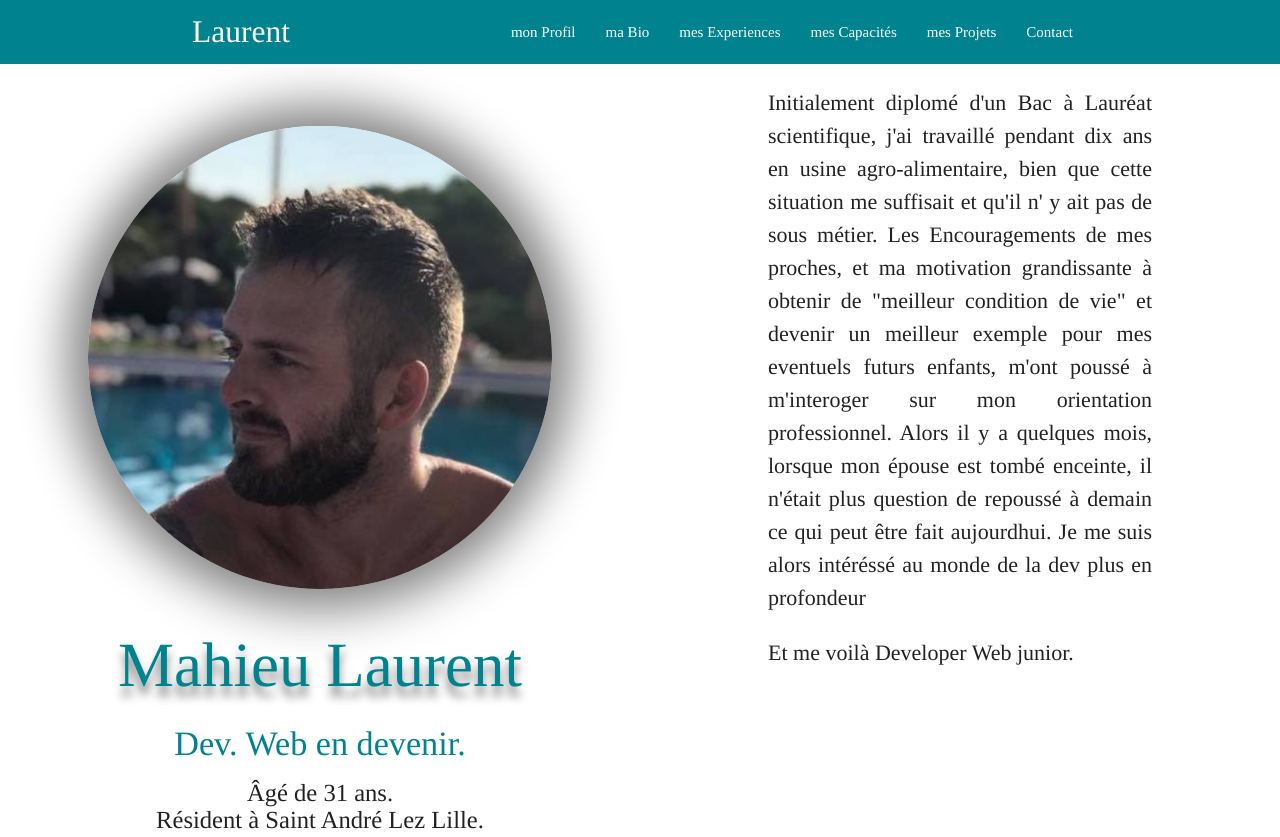
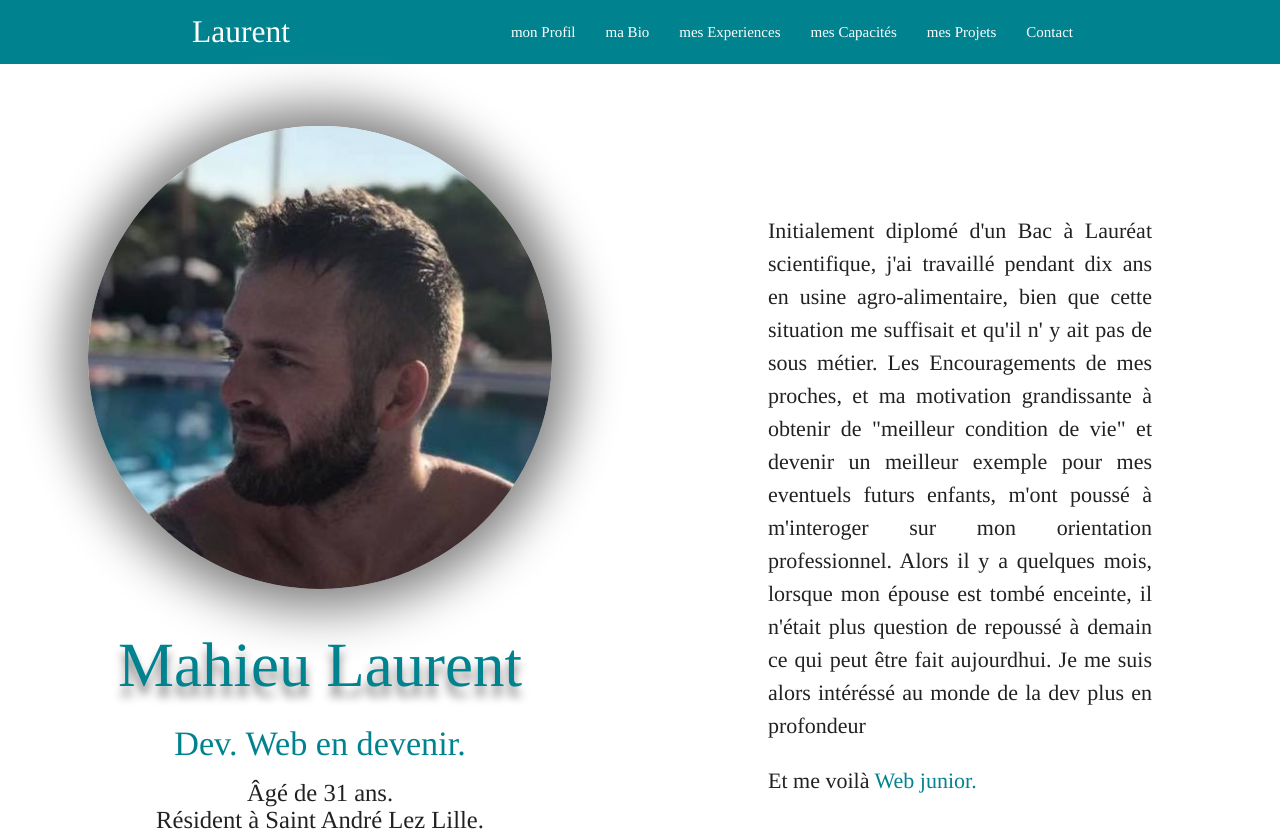
Before and after one commit to laurentmahieu/cv-html, a plain HTML site: page index.html in a window 1280 px wide. Shown: the top 837 px of the page. Drawn offline with nearby package versions, Linux system fonts and the light colour scheme; files whose address does not match are found by name.

Commit message:
changement de l'image de la wild et mise de couleur dans la fin du bio

```diff
--- a/css/cv.css
+++ b/css/cv.css
@@ -25,7 +25,7 @@ nav{background-color: silver;}
 #bio{background-color: white;
 	text-align: justify;
 	font-size: 16.5pt;
-	padding: 0 10% 0% 10%;}
+	padding: 10% 10% 0% 10%;}
 
 
 
--- a/index.html
+++ b/index.html
@@ -52,7 +52,7 @@
 			mes eventuels futurs enfants, m'ont poussé à m'interoger sur mon orientation professionnel.
 			Alors il y a quelques mois, lorsque mon épouse est tombé enceinte, il n'était plus question de repoussé à demain
 			ce qui peut être fait aujourdhui. Je me suis alors intéréssé au monde de la dev plus en profondeur</p>
-		<p>Et me voilà Developer Web junior.</p>
+		<p>Et me voilà <span class="cyan-text text-darken-3"> Web junior.</span></p>
 		</div>
 	</div>
 	<div class="row">
```
Also changed, not shown: img/wild.png.
